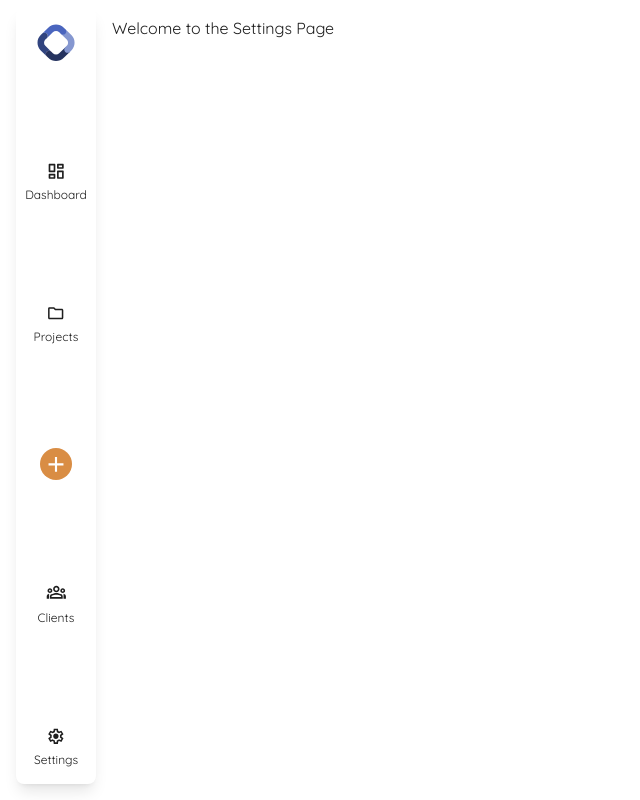
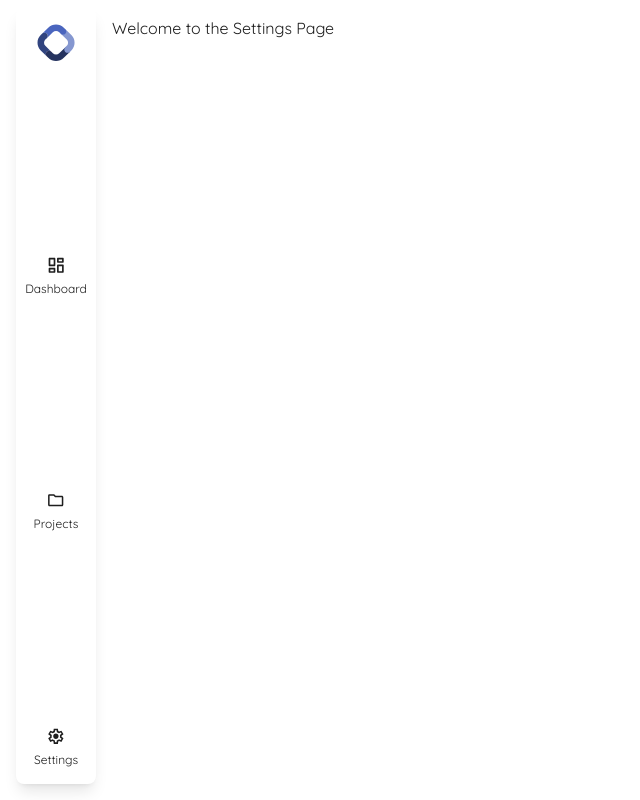
Before and after one commit to WildCodeSchool/cdajs-2405-projet-flowee, a React (Vite) app in the folder frontend/: page /settings in a window 1280 px wide. Shown: the whole page, without its empty margins (0-640 px from the left). Built offline with nearby package versions, Linux system fonts and the light colour scheme; no server answers.

Commit message:
fixed nav for clients

```diff
--- a/frontend/src/components/Navigation.tsx
+++ b/frontend/src/components/Navigation.tsx
@@ -39,6 +39,8 @@ export default function Navigation() {
             <span className="hidden md:block text-xs mt-2">Projects</span>
           </NavLink>
         </li>
+
+        {role === "admin" && (
           <li className="md:w-full">
             <NavLink
               to="/"
@@ -49,6 +51,8 @@ export default function Navigation() {
               </div>
             </NavLink>
           </li>
+        )}
+        {role === "admin" && (
           <li className="md:w-full">
             <NavLink
               to="/clients"
@@ -58,6 +62,7 @@ export default function Navigation() {
               <span className="hidden md:block text-xs mt-2">Clients</span>
             </NavLink>
           </li>
+        )}
         <li className="md:w-full">
           <NavLink
             to="/settings"
```
Lines whose indentation alone changed are shown as unchanged.
